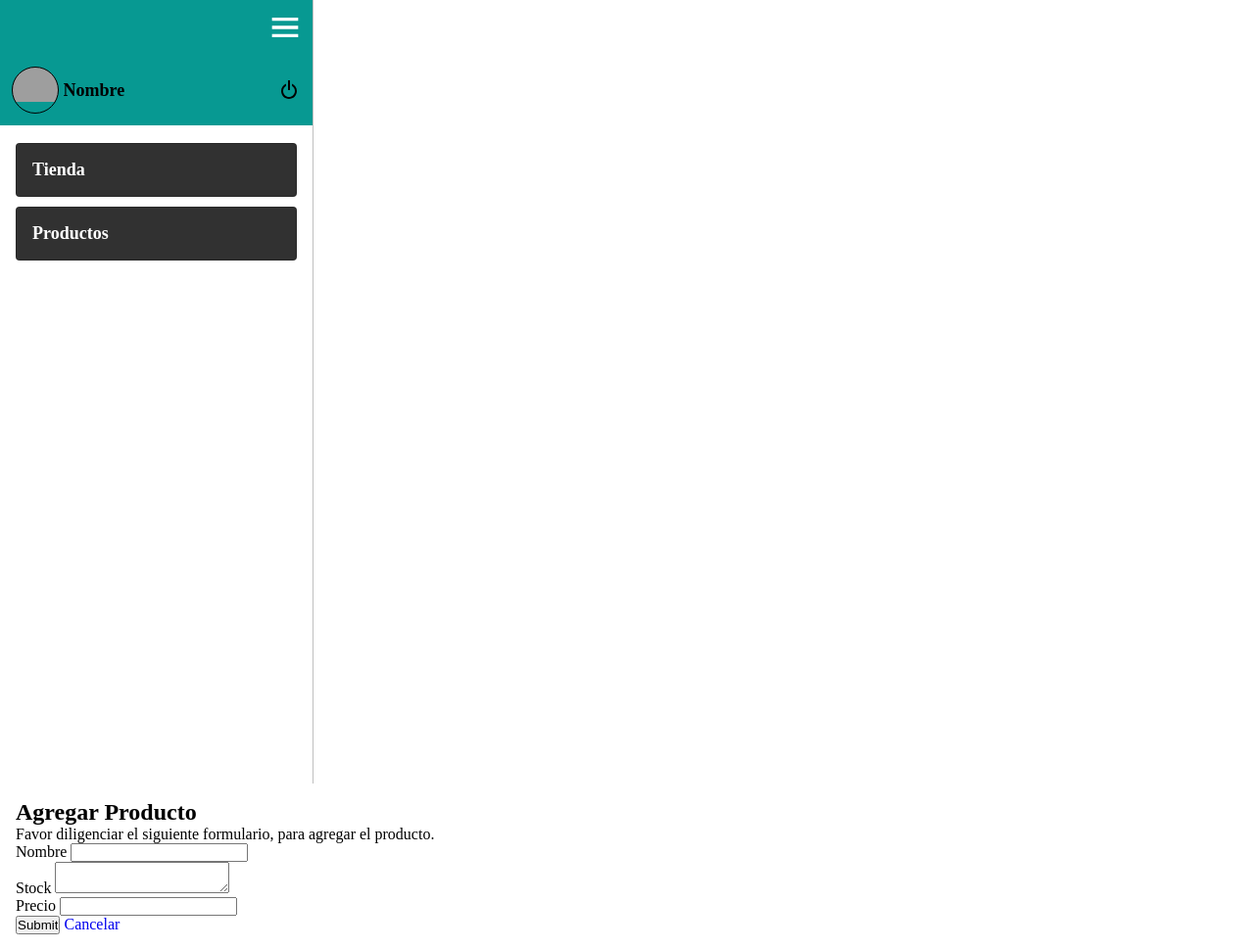
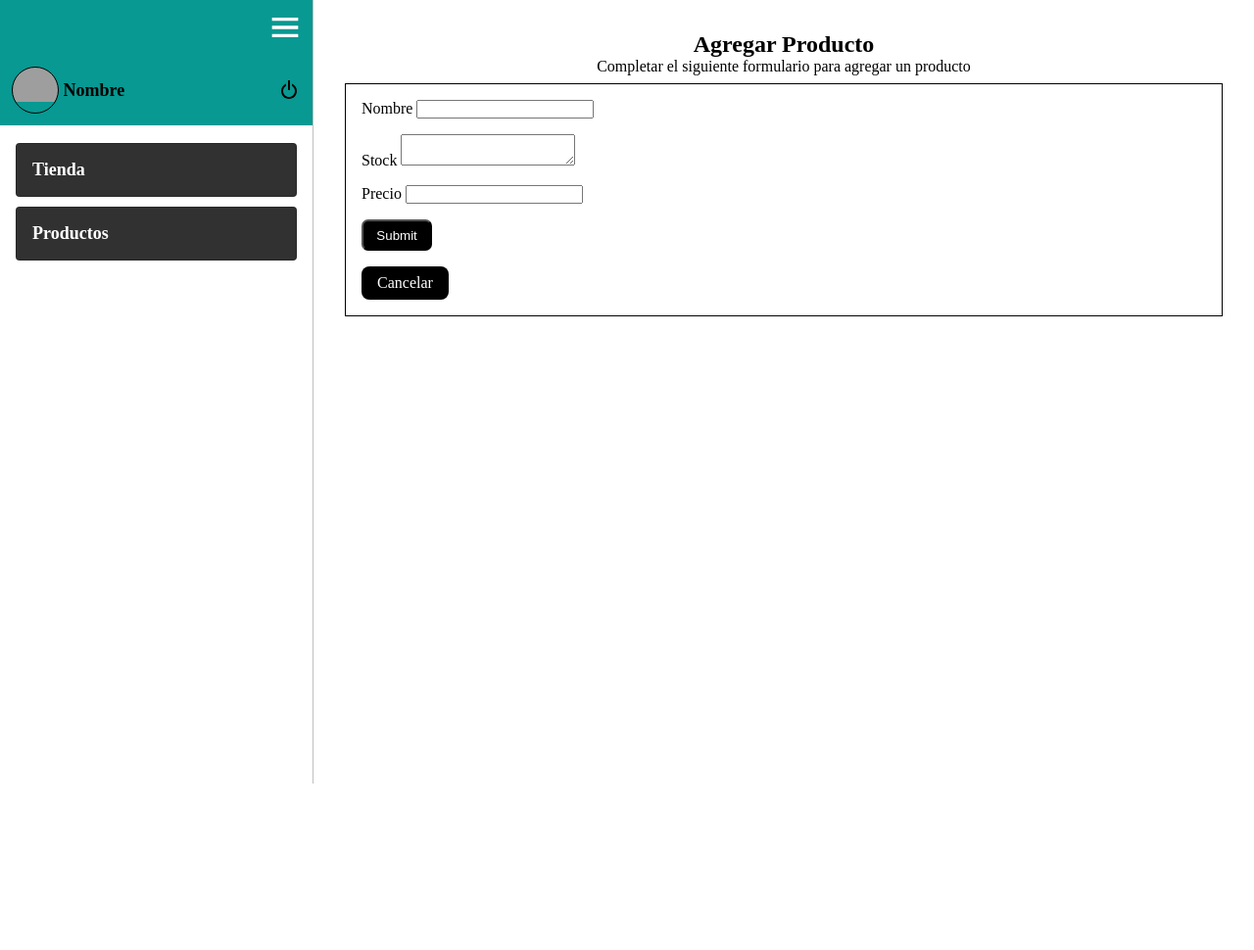
Before and after one commit to ResolveDevContent/panel-php, a PHP site: page /panel/products/create.php in a window 1280 px wide. Shown: the whole page at 98% size. After the commit the page ends 800 px from the top, so only its background shows below. Run offline with PHP 8.4, Linux system fonts and the light colour scheme; grey boxes are pictures that could not be loaded.

Commit message:
chganges

```diff
--- a/panel/css/panel.css
+++ b/panel/css/panel.css
@@ -1,3 +1,5 @@
+/* GENERAL -------------------------------------------------------------------- */
+
 * {
     margin: 0;
     padding: 0;
@@ -24,6 +26,7 @@ span {
 input[type="radio"] {
     display: none;
 }
+
 ::-webkit-scrollbar-track{
 	background-color: #313131;
 }
@@ -37,6 +40,33 @@ input[type="radio"] {
 	border-radius: 0.5em;
 	background-color: #079992;
 }
+
+.d-flex {
+    display: flex;
+}
+
+.align-center {
+    align-content: center;
+}
+
+.justify-center {
+    justify-content: center;
+}
+
+.justify-between {
+    justify-content: space-between;
+}
+
+.flex-col {
+    flex-direction: column;
+}
+
+.text-center {
+    text-align: center;
+}
+
+/* MENU - INICIO -------------------------------------------------------------------- */
+
 #container {
     flex: 1;
 }
@@ -146,5 +176,57 @@ input[type="radio"] {
     font-size: 1.125em;
 }
 .wrapper {
+    padding: 2em;
+    gap: 0.5em;
+}
+
+/* TABLA -------------------------------------------------------------------- */
+
+.btn {
+    width: max-content;
+    padding: 0.5em 1em;
+    background-color: #000000;
+    color: white;
+    border-radius: 0.5em;
+}
+
+.fl-table {
+    border-radius: 0.5em;
+    width: 100%;
+    max-width: 100%;
+    background-color: white;
+    border: 1px solid #eee;
+}
+
+.fl-table td, .fl-table th {
+    text-align: center;
+    padding: 0.5em;
+}
+
+.fl-table td {
+    border-right: 1px solid #f8f8f8;
+}
+
+.fl-table thead th {
+    color: #ffffff;
+    background-color: #000000;
+}
+
+
+.fl-table thead th:nth-child(odd) {
+    color: #ffffff;
+    background: #000000;
+}
+
+.fl-table tr:nth-child(even) {
+    background: #F8F8F8;
+}
+
+/* FORMULARIO -----------------------------------------------------------------*/
+
+.form {
+    width: 100%;
     padding: 1em;
+    border: 1px solid #000;
+    gap: 1em;
 }
--- a/panel/products/create.php
+++ b/panel/products/create.php
@@ -81,15 +81,12 @@ if($_SERVER["REQUEST_METHOD"] == "POST"){
     <section class="d-flex">
         <?php include_once("../includes/menu.php"); ?>
         <article id="container">
-            <div class="wrapper">
-                <div class="container-fluid">
-                    <div class="row">
-                        <div class="col-md-12">
-                            <div class="page-header">
+            <div class="wrapper d-flex flex-col">
+                <header class="d-flex flex-col align-center justify-center text-center">
                     <h2>Agregar Producto</h2>
-                            </div>
-                            <p>Favor diligenciar el siguiente formulario, para agregar el producto.</p>
-                            <form action="<?php echo htmlspecialchars($_SERVER["PHP_SELF"]); ?>" method="post">
+                    <p>Completar el siguiente formulario para agregar un producto</p>
+                </header>
+                <form action="<?php echo htmlspecialchars($_SERVER["PHP_SELF"]); ?>" method="post" class="form d-flex flex-col">
                     <div class="form-group <?php echo (!empty($nombre_err)) ? 'has-error' : ''; ?>">
                         <label>Nombre</label>
                         <input type="text" name="nombre" class="form-control" value="<?php echo $nombre; ?>">
@@ -105,12 +102,9 @@ if($_SERVER["REQUEST_METHOD"] == "POST"){
                         <input type="text" name="precio" class="form-control" value="<?php echo $precio; ?>">
                         <span class="help-block"><?php echo $precio_err;?></span>
                     </div>
-                                <input type="submit" class="btn btn-primary" value="Submit">
-                                <a href="productos.php" class="btn btn-default">Cancelar</a>
+                    <input type="submit" class="btn" value="Submit">
+                    <a href="productos.php" class="btn">Cancelar</a>
                 </form>
-                        </div>
-                    </div>
-                </div>
             </div>
         </article>
     </section>
```
Also changed, not shown: panel/products/productos.php (+11 -15 lines). Lines whose indentation alone changed are shown as unchanged.
